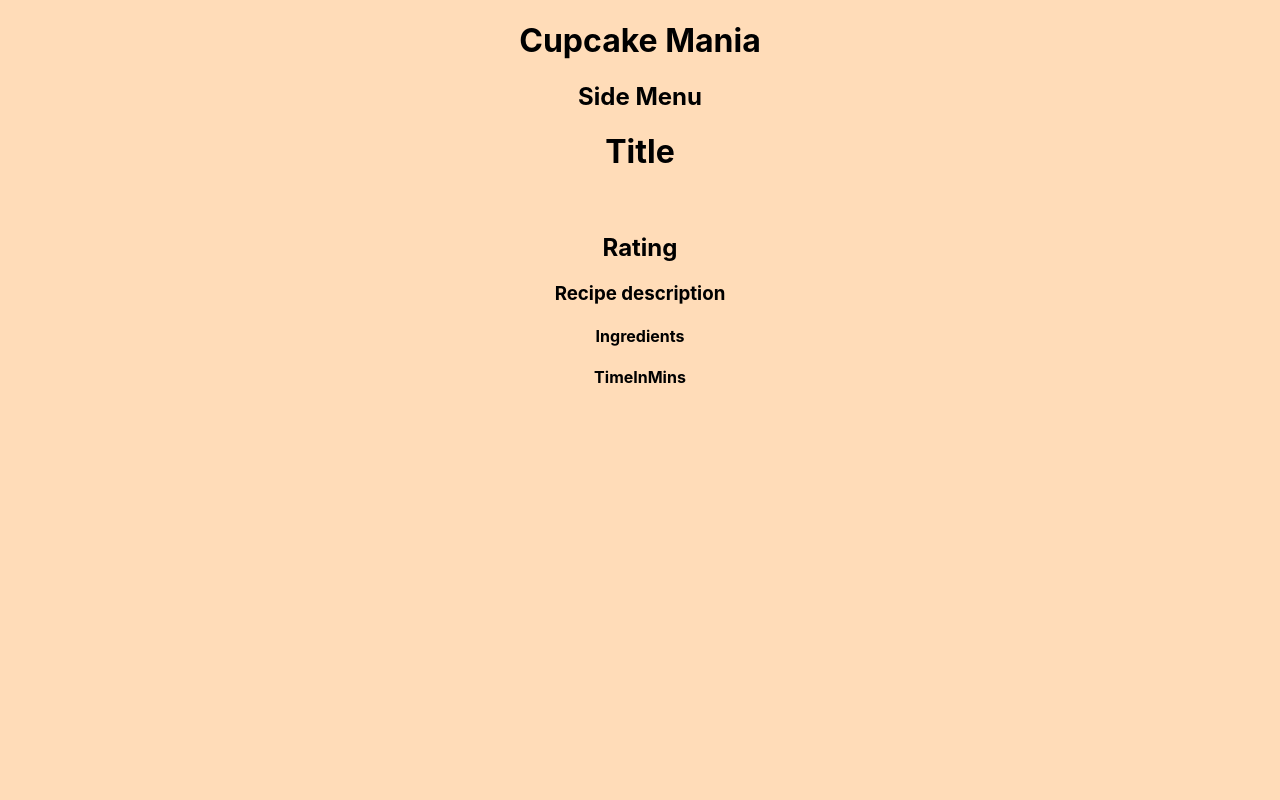
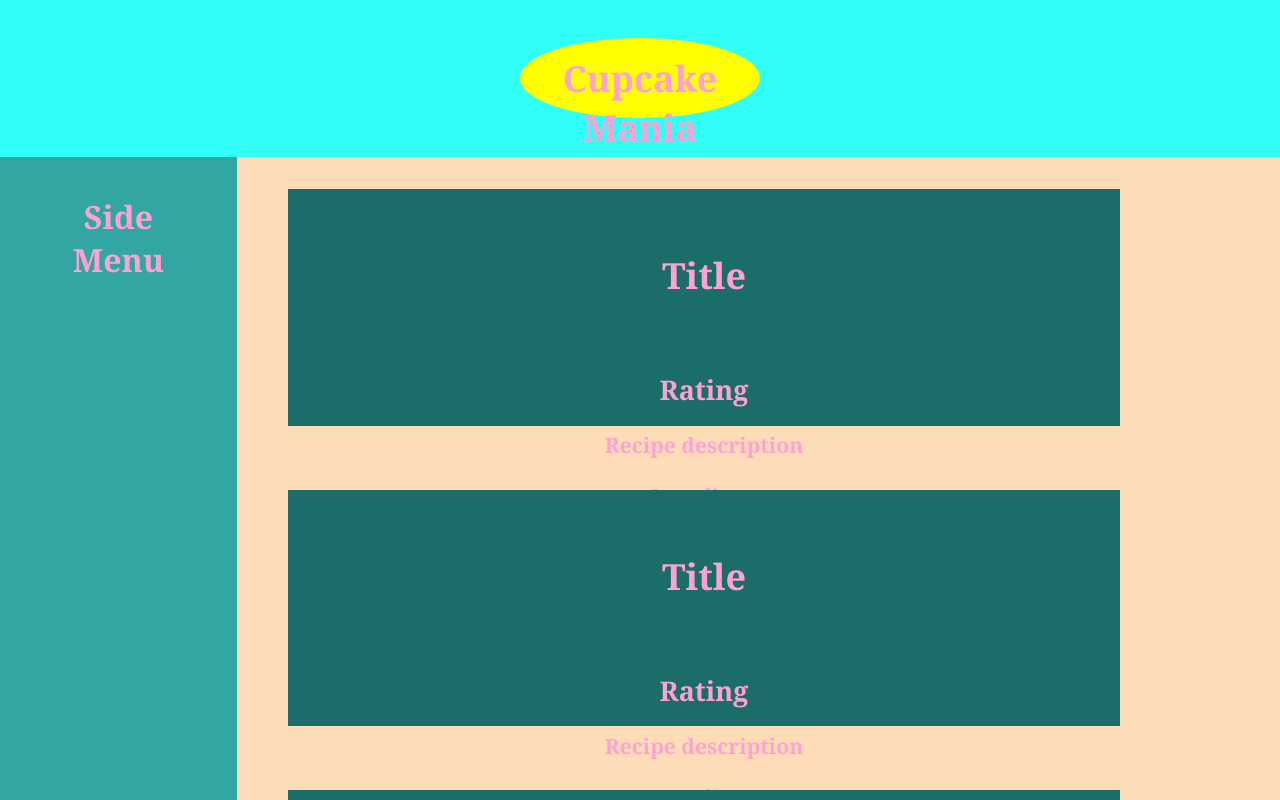
Before and after one commit to qimlonnegren/slutprojekt-recept, a React (Create React App) app in the folder frontend/: page / in a window 1280 px wide. Shown: the top 800 px of the page. Built offline with nearby package versions, Linux system fonts and the light colour scheme.

Commit message:
Add styling to components

```diff
--- a/frontend/src/App.css
+++ b/frontend/src/App.css
@@ -4,6 +4,10 @@ body {
 
 .App {
     text-align: center;
+    display: flex;
+    flex-wrap: wrap;
+    max-width: 100%;
+    font-family: Cambria, Cochin, Georgia, Times, 'Times New Roman', serif;
 }
 
 .App-logo {
--- a/frontend/src/App.tsx
+++ b/frontend/src/App.tsx
@@ -3,14 +3,20 @@ import logo from './logo.svg';
 import './App.css';
 import Title from './components/Title';
 import SideMenu from './components/SideMenu';
-import ListRecipeComponent from './components/ListRecipeComponent';
+import SmallRecipeComponentCss from './components/SmallRecipeComponentCss';
+import styling from './styling.module.css'
+// import genericCssStyling from './modulesCss/genericCssStyling';
 
 const App = () => (
 
   <div className="App">
     <Title />
     <SideMenu />
-    <ListRecipeComponent />
+    <div className={styling.smallRecipeContainer}>
+      <SmallRecipeComponentCss />
+      <SmallRecipeComponentCss />
+      <SmallRecipeComponentCss />
+    </div>
   </div>
 
 )
--- a/frontend/src/components/ListRecipeComponent.tsx
+++ /dev/null
@@ -1,11 +0,0 @@
-const ListRecipeComponent = () =>
-<div>
-    <h1>Title</h1>
-    <img src="" alt="" />
-    <h2>Rating</h2>
-    <h3>Recipe description</h3>
-    <h4>Ingredients</h4>
-    <h4>TimeInMins</h4>
-</div>
-
-export default ListRecipeComponent;
--- a/frontend/src/components/SideMenu.tsx
+++ b/frontend/src/components/SideMenu.tsx
@@ -1,6 +1,9 @@
+import styling from '../styling.module.css'
+
 const SideMenu = () =>
-<div>
-    <h2>Side Menu</h2>
-</div>
-
+    <div className={styling.parentSideMenuCss}>
+        {/* <div > */}
+            <h2 className={styling.sideMenuCss}>Side Menu</h2>
+        {/* </div> */}
+    </div>
 export default SideMenu;
--- /dev/null
+++ b/frontend/src/components/SmallRecipeComponentCss.tsx
@@ -0,0 +1,14 @@
+import styling from '../styling.module.css'
+
+const SmallRecipeComponentCss = () =>
+
+    <div className={styling.SmallRecipeComponentCss}>
+        <h1>Title</h1>
+        <img src="" alt="" />
+        <h2>Rating</h2>
+        <h3>Recipe description</h3>
+        <h4>Ingredients</h4>
+        <h4>TimeInMins</h4>
+    </div>
+
+export default SmallRecipeComponentCss;
--- a/frontend/src/components/Title.tsx
+++ b/frontend/src/components/Title.tsx
@@ -1,3 +1,9 @@
-const Title = () => <h1>Cupcake Mania</h1>;
+import styling from '../styling.module.css'
+
+const Title = () => (
+<div className={styling.TitleCss}>
+    <h1 className={styling.H1Css}>Cupcake Mania</h1>
+</div>
+)
 
 export default Title;
--- /dev/null
+++ b/frontend/src/styling.module.css
@@ -0,0 +1,63 @@
+/* Title */
+
+.TitleCss {
+    color: rgb(255, 161, 210);
+    background-color: rgb(48, 255, 248);
+    height: 5rem;
+    padding: 2.4rem 2.4rem 2.4rem 2.4rem;
+    font-size: large;
+    width: 100%;
+}
+
+.H1Css {
+    border-radius: 50%;
+    background-color: yellow;
+    width: 20%;
+    height: 4rem;
+    padding-top: 1rem;
+    margin: auto;
+}
+
+
+/* Side Menu */
+
+.parentSideMenuCss {
+    display: flex;
+    justify-content: flex-start;
+    width: 20%;
+    margin: 0;
+}
+
+.sideMenuCss {
+    color: rgb(255, 161, 210);
+    background-color: rgb(49, 166, 162);
+    width: 10rem;
+    padding: 2.4rem 2.4rem 30rem 2.4rem;
+    font-size: xx-large;
+    margin: 0;
+    height: 100%;
+}
+
+
+/* Small Recipes */
+
+.smallRecipeContainer {
+    display: flex;
+    width: 70%;
+    height: 100%;
+    display: flex;
+    flex-wrap: wrap;
+}
+
+.SmallRecipeComponentCss {
+    color: rgb(255, 161, 210);
+    background-color: rgb(27, 109, 106);
+    height: 10rem;
+    width: 100rem;
+    padding: 2.4rem;
+    font-size: large;
+    margin: 2rem;
+}
+
+
+/*  */
```
